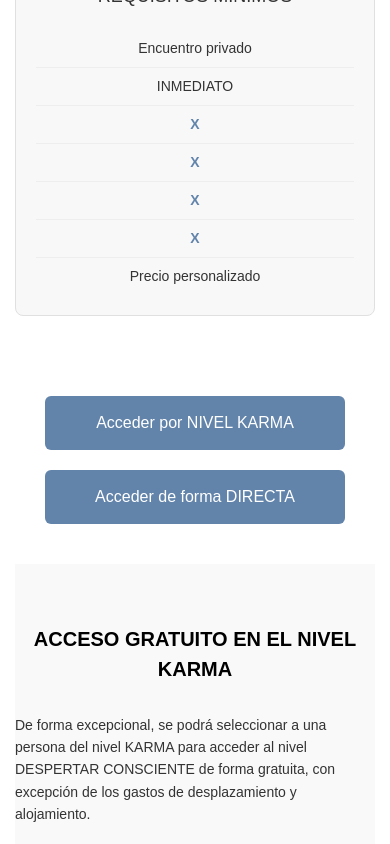
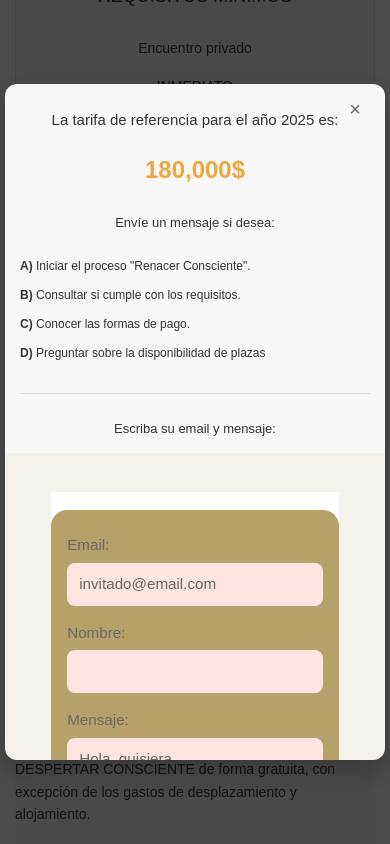
Before and after one commit to orbimatrix/Conscious-path, a Next.js app: page /sendas_renacer in a window 390 px wide. Both pictures are taken after a click on the button "Acceder por NIVEL KARMA". Shown: the part 1030-1874 px from the top of the page. Built offline with nearby package versions, Linux system fonts and the light colour scheme.

Commit message:
Implement modal functionality in SendasRenacerPage for accessing pricing and requirements, enhancing user interaction. Update styles for modal and page layout to improve overall responsiveness and visual appeal.

```diff
--- a/src/app/sendas_renacer/page.tsx
+++ b/src/app/sendas_renacer/page.tsx
@@ -1,9 +1,20 @@
 "use client"
-import React from "react";
+import React, { useState } from "react";
 import FooterSection from "../components/FooterSection";
+import ContactSection from "../components/ContactSection";
 import "./sendas_renacer.css";
 
 export default function SendasRenacerPage() {
+  const [showModal, setShowModal] = useState(false);
+
+  const openModal = () => {
+    setShowModal(true);
+  };
+
+  const closeModal = () => {
+    setShowModal(false);
+  };
+
   return (
     <div className="sendas-renacer-page">
       <main className="sendas-renacer-main">
@@ -66,7 +77,7 @@ export default function SendasRenacerPage() {
         {/* Call-to-Action Buttons */}
         <section className="sendas-cta-buttons">
           <div className="cta-buttons-container">
-            <button className="cta-button karma-button">
+            <button className="cta-button karma-button" onClick={openModal}>
               Acceder por NIVEL KARMA
             </button>
             <button className="cta-button direct-button">
@@ -105,6 +116,35 @@ export default function SendasRenacerPage() {
         </section>
       </main>
 
+      {/* Renacer Consciente Modal */}
+      {showModal && (
+        <div className="renacer-modal-overlay" onClick={closeModal}>
+          <div className="renacer-modal" onClick={(e) => e.stopPropagation()}>
+            <button className="modal-close" onClick={closeModal}>×</button>
+
+            {/* Top Section - Light Gray */}
+            <div className="modal-top-section">
+              <h2 className="modal-title">La tarifa de referencia para el año 2025 es:</h2>
+              <div className="modal-price">180,000$</div>
+              <p className="modal-instruction">Envíe un mensaje si desea:</p>
+              <ul className="modal-options">
+                <li><strong>A)</strong> Iniciar el proceso "Renacer Consciente".</li>
+                <li><strong>B)</strong> Consultar si cumple con los requisitos.</li>
+                <li><strong>C)</strong> Conocer las formas de pago.</li>
+                <li><strong>D)</strong> Preguntar sobre la disponibilidad de plazas</li>
+              </ul>
+              <div className="modal-separator"></div>
+              <p className="contact-instruction">Escriba su email y mensaje:</p>
+            </div>
+
+            {/* Bottom Section - Brownish Background */}
+            <div className="modal-bottom-section">
+              <ContactSection />
+            </div>
+          </div>
+        </div>
+      )}
+
       <FooterSection />
     </div>
   );
--- a/src/app/sendas_renacer/sendas_renacer.css
+++ b/src/app/sendas_renacer/sendas_renacer.css
@@ -277,3 +277,202 @@
     font-size: 14px;
   }
 }
+
+/* Modal Styles */
+.renacer-modal-overlay {
+  position: fixed;
+  top: 0;
+  left: 0;
+  right: 0;
+  bottom: 0;
+  background: rgba(0, 0, 0, 0.7);
+  display: flex;
+  justify-content: center;
+  align-items: center;
+  z-index: 1000;
+  padding: 20px;
+}
+
+.renacer-modal {
+  background: white;
+  border-radius: 12px;
+  max-width: 500px;
+  width: 100%;
+  max-height: 80vh;
+  overflow-y: auto;
+  position: relative;
+  box-shadow: 0 10px 30px rgba(0, 0, 0, 0.3);
+}
+
+.renacer-modal::-webkit-scrollbar {
+  width: 0px;
+}
+
+.renacer-modal {
+  scrollbar-width: none;
+  -ms-overflow-style: none;
+}
+
+.modal-close {
+  position: absolute;
+  top: 15px;
+  right: 20px;
+  background: none;
+  border: none;
+  font-size: 24px;
+  color: #666;
+  cursor: pointer;
+  z-index: 10;
+  width: 30px;
+  height: 30px;
+  display: flex;
+  align-items: center;
+  justify-content: center;
+}
+
+.modal-close:hover {
+  color: #333;
+}
+
+/* Top Section - Light Gray */
+.modal-top-section {
+  background: #f8f8f8;
+  padding: 40px 30px 30px;
+  border-radius: 12px 12px 0 0;
+}
+
+.modal-title {
+  font-size: 18px;
+  color: #333;
+  margin-bottom: 20px;
+  text-align: center;
+  font-weight: 500;
+}
+
+.modal-price {
+  font-size: 32px;
+  color: #EFA540;
+  text-align: center;
+  font-weight: bold;
+  margin-bottom: 25px;
+}
+
+.modal-instruction {
+  font-size: 16px;
+  color: #333;
+  margin-bottom: 20px;
+  text-align: center;
+}
+
+.modal-options {
+  list-style: none;
+  padding: 0;
+  margin: 0 0 25px 0;
+}
+
+.modal-options li {
+  padding: 8px 0;
+  font-size: 14px;
+  color: #333;
+  line-height: 1.4;
+}
+
+.modal-separator {
+  height: 1px;
+  background: #ddd;
+  margin: 25px 0;
+}
+
+.contact-instruction {
+  font-size: 16px;
+  color: #333;
+  text-align: center;
+  margin: 0;
+}
+
+/* Bottom Section - Brownish Background */
+.modal-bottom-section {
+  background: #f5f2ed;
+  padding: 30px;
+  border-radius: 0 0 12px 12px;
+}
+
+/* Mobile Responsive for Modal */
+@media (max-width: 768px) {
+  .renacer-modal-overlay {
+    padding: 10px;
+  }
+
+  .renacer-modal {
+    max-width: 450px;
+    max-height: 85vh;
+  }
+
+  .modal-top-section {
+    padding: 30px 20px 20px;
+  }
+
+  .modal-bottom-section {
+    padding: 20px;
+  }
+
+  .modal-title {
+    font-size: 16px;
+  }
+
+  .modal-price {
+    font-size: 28px;
+  }
+
+  .modal-instruction,
+  .contact-instruction {
+    font-size: 14px;
+  }
+
+  .modal-options li {
+    font-size: 13px;
+  }
+
+  .modal-close {
+    top: 10px;
+    right: 15px;
+    font-size: 20px;
+  }
+}
+
+@media (max-width: 480px) {
+  .renacer-modal-overlay {
+    padding: 5px;
+  }
+
+  .renacer-modal {
+    max-width: 400px;
+    max-height: 80vh;
+  }
+
+  .modal-top-section {
+    padding: 25px 15px 15px;
+  }
+
+  .modal-bottom-section {
+    padding: 15px;
+  }
+
+  .modal-title {
+    font-size: 15px;
+  }
+
+  .modal-price {
+    font-size: 24px;
+  }
+
+  .modal-instruction,
+  .contact-instruction {
+    font-size: 13px;
+  }
+
+  .modal-options li {
+    font-size: 12px;
+    padding: 6px 0;
+  }
+}
```
